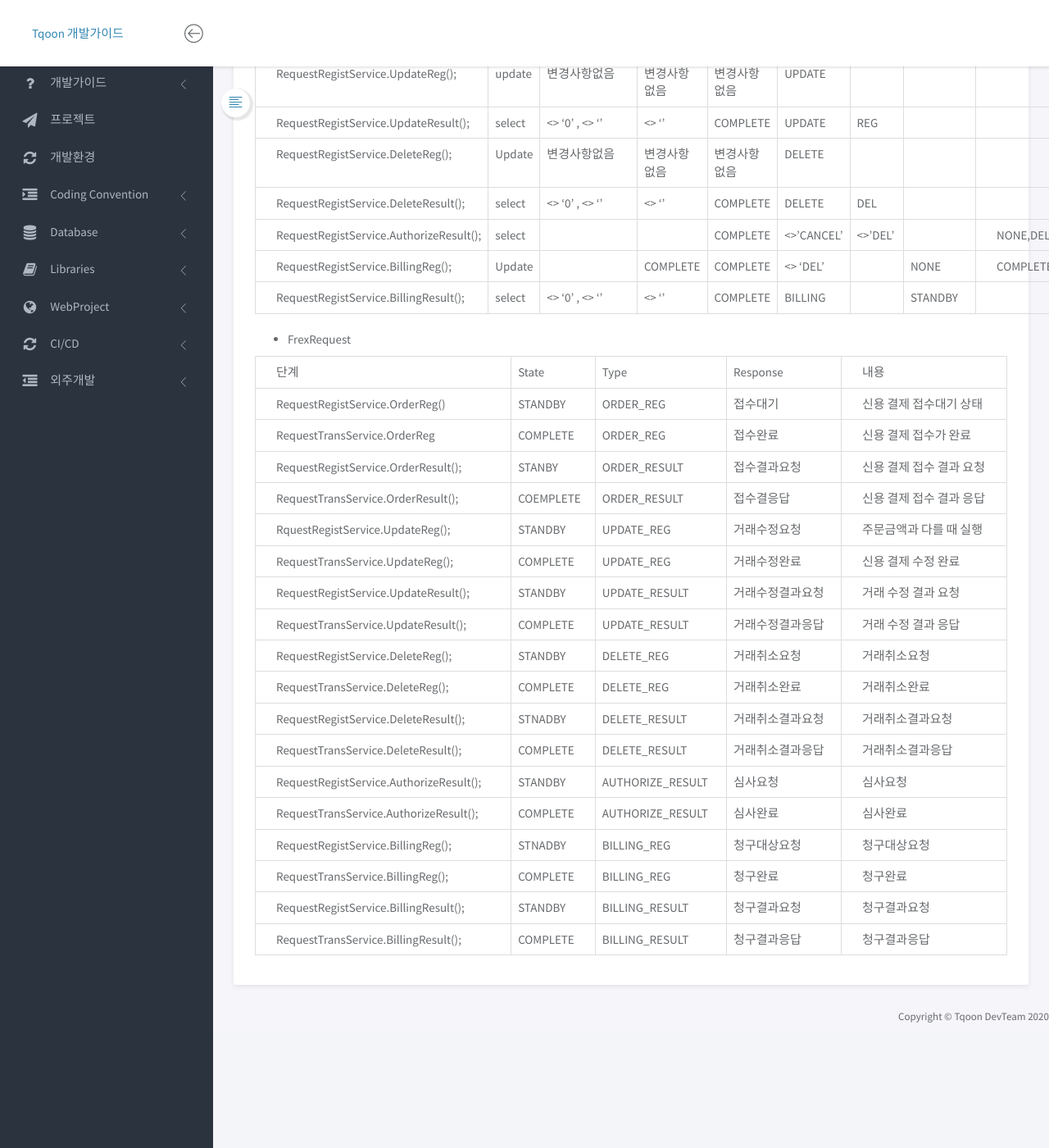
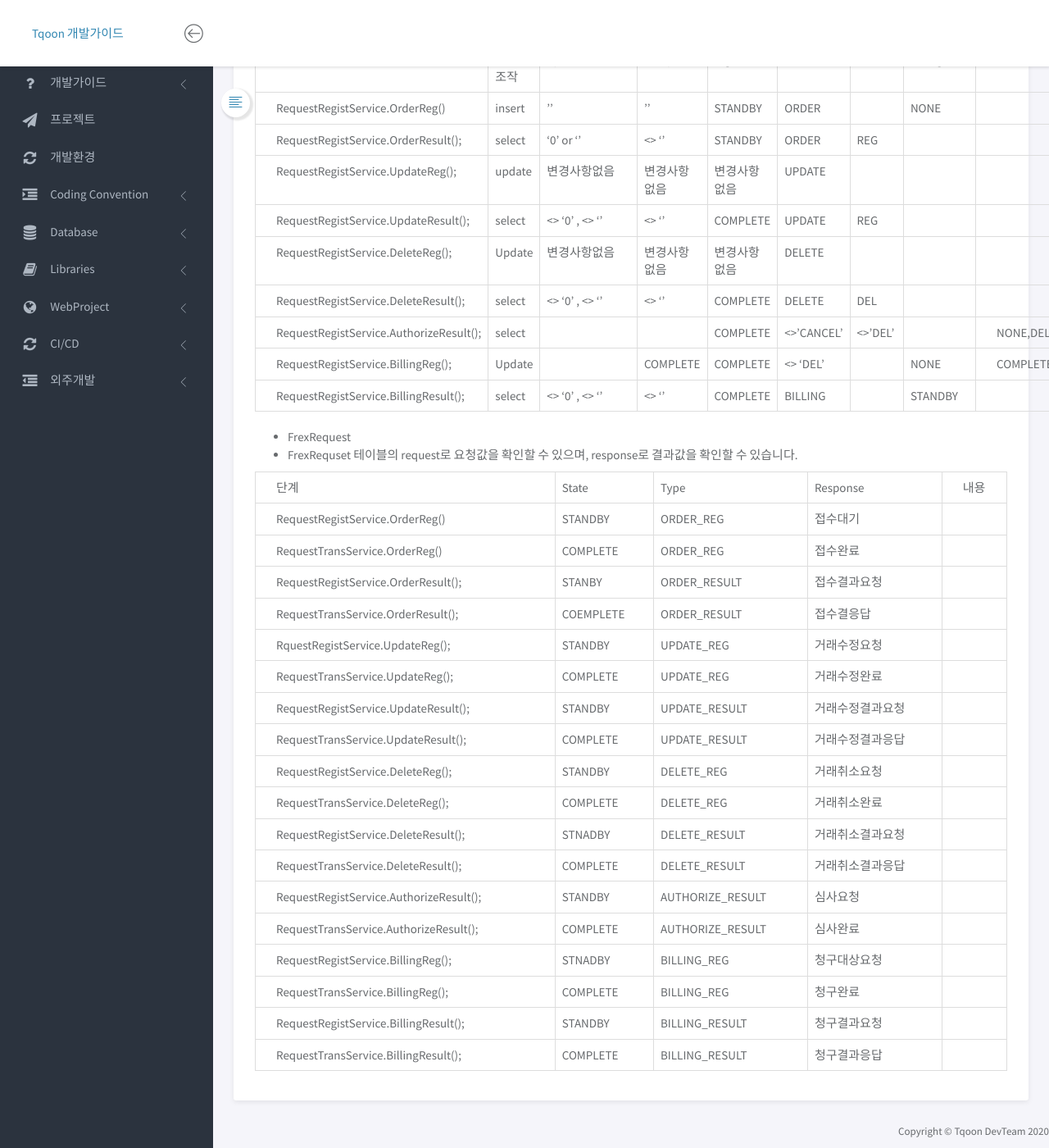
Before and after one commit to TqoonDevTeam/TqoonDevTeam.github.io, a Jekyll site: the page built from pages/devguide/webProject/tqoon2/FrexProcess/FrexProcess.md, in a window 1280 px wide and 1400 px high, scrolled down 2687 px. Shown: the whole window at 82% size. Built offline with Jekyll 4.4.1, drawn with Linux system fonts in a browser that asks for light colours; nearby versions of some CDN libraries; some of the changed text lies outside the part shown.

Commit message:
신용 결제 추가

```diff
--- a/pages/devguide/webProject/tqoon2/FrexProcess/FrexProcess.md
+++ b/pages/devguide/webProject/tqoon2/FrexProcess/FrexProcess.md
@@ -14,6 +14,12 @@ tags: [개발가이드, 신용결제, 기술 ]
 고객이 주문페이지에서 신용 결제에  필요한 추가 정보를 입력 받아 주문을 완료합니다.
 주문 완료 된 신용 결제 주문은 일정한 시간 간격으로 FrexOrderProcessWoker가 실행되어 신용결제사에 고객이 입력한 정보 토대로 심사를 요청합니다.
 신용 결제사는 심사 후 결과를 전달하고, 전달 받은 결과로 결제 처리 및 취소를 진행합니다.
+
+
+
+### 신용 결제 추가
+ 신용 결제는 joiner 테이블에 UseFrex 칼럼으로 결제 사용 유무를 판단합니다 . (사용 안할 경우 0, 사용 할 경우 1)
+ 신용 결제 추가 시 joiner 테이블의 UserFrex를 1로 업데이트 하여야 합니다.
 
 ### 신용 결제 주문단계
 
@@ -91,23 +97,24 @@ tags: [개발가이드, 신용결제, 기술 ]
 
 
  * FrexRequest
+ - FrexRequset 테이블의 request로 요청값을 확인할 수 있으며, response로 결과값을 확인할 수 있습니다.
 
 |단계| State |Type|Response|내용
-|RequestRegistService.OrderReg() |STANDBY | ORDER_REG |접수대기| 신용 결제 접수대기 상태
-|RequestTransService.OrderReg|COMPLETE | ORDER_REG |접수완료| 신용 결제 접수가 완료
-|RequestRegistService.OrderResult();|STANBY|ORDER_RESULT|접수결과요청|신용 결제 접수 결과 요청
-|RequestTransService.OrderResult();| COEMPLETE|ORDER_RESULT|접수결응답|신용 결제 접수 결과 응답
-|RquestRegistService.UpdateReg();| STANDBY|UPDATE_REG|거래수정요청|주문금액과 다를 때 실행
-|RequestTransService.UpdateReg();|COMPLETE|UPDATE_REG|거래수정완료|신용 결제 수정 완료
-|RequestRegistService.UpdateResult();| STANDBY|UPDATE_RESULT|거래수정결과요청|거래 수정 결과 요청
-|RequestTransService.UpdateResult();| COMPLETE | UPDATE_RESULT|거래수정결과응답|거래 수정 결과 응답
-|RequestRegistService.DeleteReg();|STANDBY|DELETE_REG|거래취소요청|거래취소요청
-|RequestTransService.DeleteReg();|COMPLETE|DELETE_REG|거래취소완료|거래취소완료
-|RequestRegistService.DeleteResult();|STNADBY|DELETE_RESULT|거래취소결과요청|거래취소결과요청
-|RequestTransService.DeleteResult();|COMPLETE|DELETE_RESULT|거래취소결과응답|거래취소결과응답
-|RequestRegistService.AuthorizeResult();|STANDBY|AUTHORIZE_RESULT|심사요청|심사요청
-|RequestTransService.AuthorizeResult();|COMPLETE|AUTHORIZE_RESULT|심사완료|심사완료
-|RequestRegistService.BillingReg();|STNADBY|BILLING_REG|청구대상요청|청구대상요청
-|RequestTransService.BillingReg();|COMPLETE|BILLING_REG|청구완료|청구완료
-|RequestRegistService.BillingResult();|STANDBY|BILLING_RESULT|청구결과요청|청구결과요청
-|RequestTransService.BillingResult();|COMPLETE|BILLING_RESULT|청구결과응답|청구결과응답
+|RequestRegistService.OrderReg() |STANDBY | ORDER_REG |접수대기
+|RequestTransService.OrderReg()|COMPLETE | ORDER_REG |접수완료
+|RequestRegistService.OrderResult();|STANBY|ORDER_RESULT|접수결과요청
+|RequestTransService.OrderResult();| COEMPLETE|ORDER_RESULT|접수결응답
+|RquestRegistService.UpdateReg();| STANDBY|UPDATE_REG|거래수정요청
+|RequestTransService.UpdateReg();|COMPLETE|UPDATE_REG|거래수정완료
+|RequestRegistService.UpdateResult();| STANDBY|UPDATE_RESULT|거래수정결과요청
+|RequestTransService.UpdateResult();| COMPLETE | UPDATE_RESULT|거래수정결과응답
+|RequestRegistService.DeleteReg();|STANDBY|DELETE_REG|거래취소요청
+|RequestTransService.DeleteReg();|COMPLETE|DELETE_REG|거래취소완료
+|RequestRegistService.DeleteResult();|STNADBY|DELETE_RESULT|거래취소결과요청
+|RequestTransService.DeleteResult();|COMPLETE|DELETE_RESULT|거래취소결과응답
+|RequestRegistService.AuthorizeResult();|STANDBY|AUTHORIZE_RESULT|심사요청
+|RequestTransService.AuthorizeResult();|COMPLETE|AUTHORIZE_RESULT|심사완료
+|RequestRegistService.BillingReg();|STNADBY|BILLING_REG|청구대상요청
+|RequestTransService.BillingReg();|COMPLETE|BILLING_REG|청구완료
+|RequestRegistService.BillingResult();|STANDBY|BILLING_RESULT|청구결과요청
+|RequestTransService.BillingResult();|COMPLETE|BILLING_RESULT|청구결과응답
```
